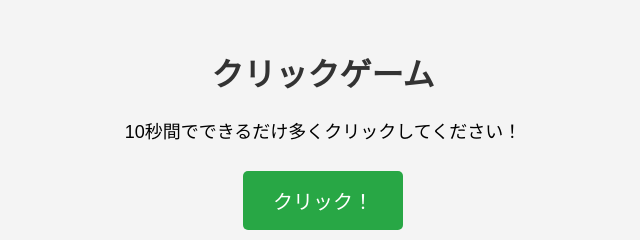
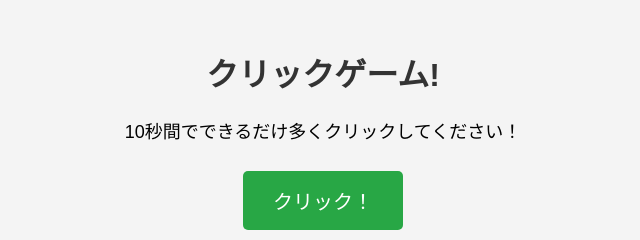
Before and after one commit to soejimamu/game, a plain HTML site: page index.html in a window 1280 px wide. Shown: the top 240 px of the page, 317-957 px from the left. Drawn offline with Linux system fonts and the light colour scheme.

Commit message:
Update index.html

```diff
--- a/index.html
+++ b/index.html
@@ -7,7 +7,7 @@
     <link rel="stylesheet" href="style.css">
 </head>
 <body>
-    <h1>クリックゲーム</h1>
+    <h1>クリックゲーム!</h1>
     <p>10秒間でできるだけ多くクリックしてください！</p>
     <button id="clickButton">クリック！</button>
     <p>スコア: <span id="score">0</span></p>
```
